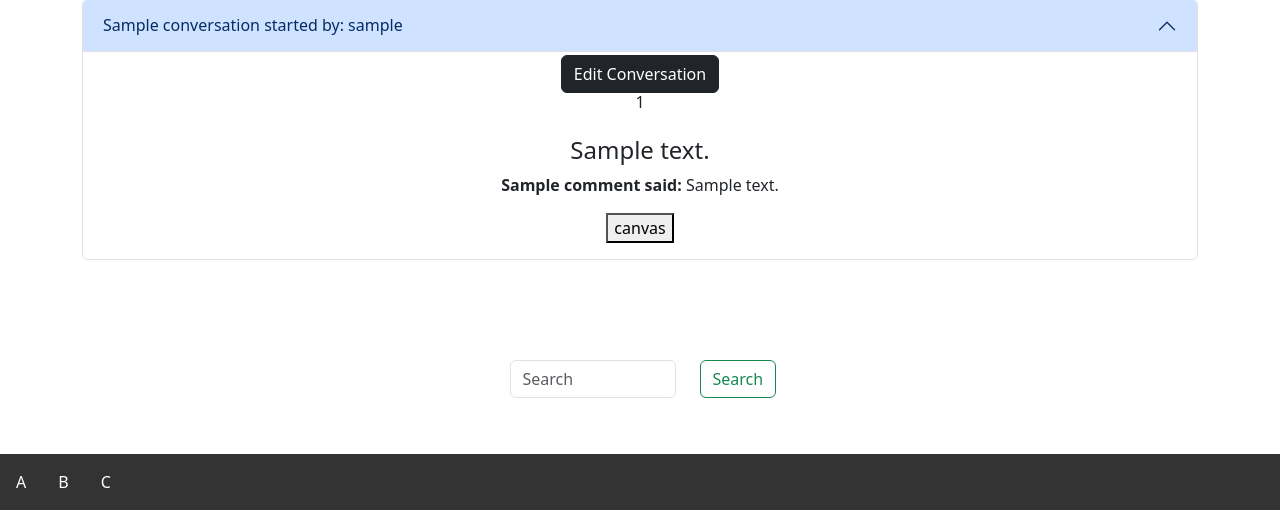
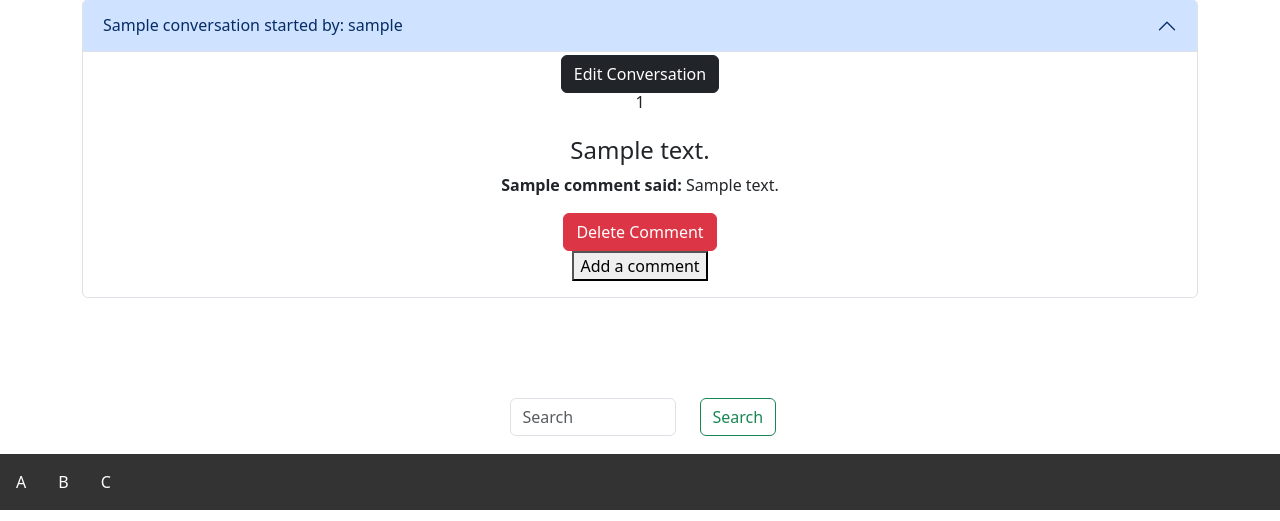
Before and after one commit to GeorgeOsborn97/project-4-the-festival-grounds, a Django app: a page that uses templates/room_view.html in a window 1280 px wide. Shown: the part 290-811 px from the top of the page. Run offline with Django 3.2, Linux system fonts and the light colour scheme; a user stored in the database is signed in; tables that the repository leaves empty hold one stand-in row (values such as "Sample post"); some libraries are stand-ins or nearby versions.

Commit message:
add the ability to delete comments

```diff
--- a/forum/urls.py
+++ b/forum/urls.py
@@ -7,5 +7,6 @@ urlpatterns = [
     path('<slug:slug>/', views.RoomView.as_view(), name='in_room'),
     path('delete_room/<room_id>', views.delete_room, name='delete'),
     path('delete_conversation/<conversation_id>', views.delete_conversation, name='delete_conversation'),
+    path('delete_comment/<comment_id>', views.delete_comment, name='delete_comment'),
     path('edit_conversation/<conversation_id>', views.edit_conversation.as_view(), name='edit'),
 ]
--- a/forum/views.py
+++ b/forum/views.py
@@ -277,3 +277,10 @@ def delete_conversation(request, conversation_id):
     slug = conversation.room.slug
     conversation.delete()
     return HttpResponseRedirect(reverse('in_room', args=[slug]))
+
+
+def delete_comment(request, comment_id):
+    comment = Comments.objects.get(id=comment_id)
+    slug = comment.room.slug
+    comment.delete()
+    return HttpResponseRedirect(reverse('in_room', args=[slug]))
--- a/templates/room_view.html
+++ b/templates/room_view.html
@@ -67,10 +67,15 @@
                         {% for comment in comments %}
                         {% if comment.conversation == conversation %}
                         <p><strong>{{ comment.name }} said: </strong>{{ comment.body | safe }}</p>
+                        {% if  user == comment.creator or user == room.creator %}
+                        <a href="/delete_comment/{{ comment.id }}">
+                            <button type="button" class="btn btn-danger" id="liveAlertBtn">Delete Comment</button>
+                        </a>
+                        {% endif %}
                         {% endif %}
                         {% endfor %}
                         <div id="{{  conversation.slug  }}-form">
-                            <button id="{{ conversation.slug }}-btnid" type="button" data-bs-toggle="offcanvas" data-bs-target="#{{ conversation.slug }}Offcanvas" aria-controls="offcanvas">canvas</button>
+                            <button id="{{ conversation.slug }}-btnid" type="button" data-bs-toggle="offcanvas" data-bs-target="#{{ conversation.slug }}Offcanvas" aria-controls="offcanvas">Add a comment</button>
                         </div>
                     </div>
                 </div>
@@ -104,11 +109,6 @@
                     </div>
                 </div>
             </div>
-            <script>
-                $("#{{ conversation.slug }}Offcanvas").click( function(){
-                    console.log('{{ conversation.title }}')
-                })
-            </script>
             {% endfor %}
         </div>
     </div>
```
